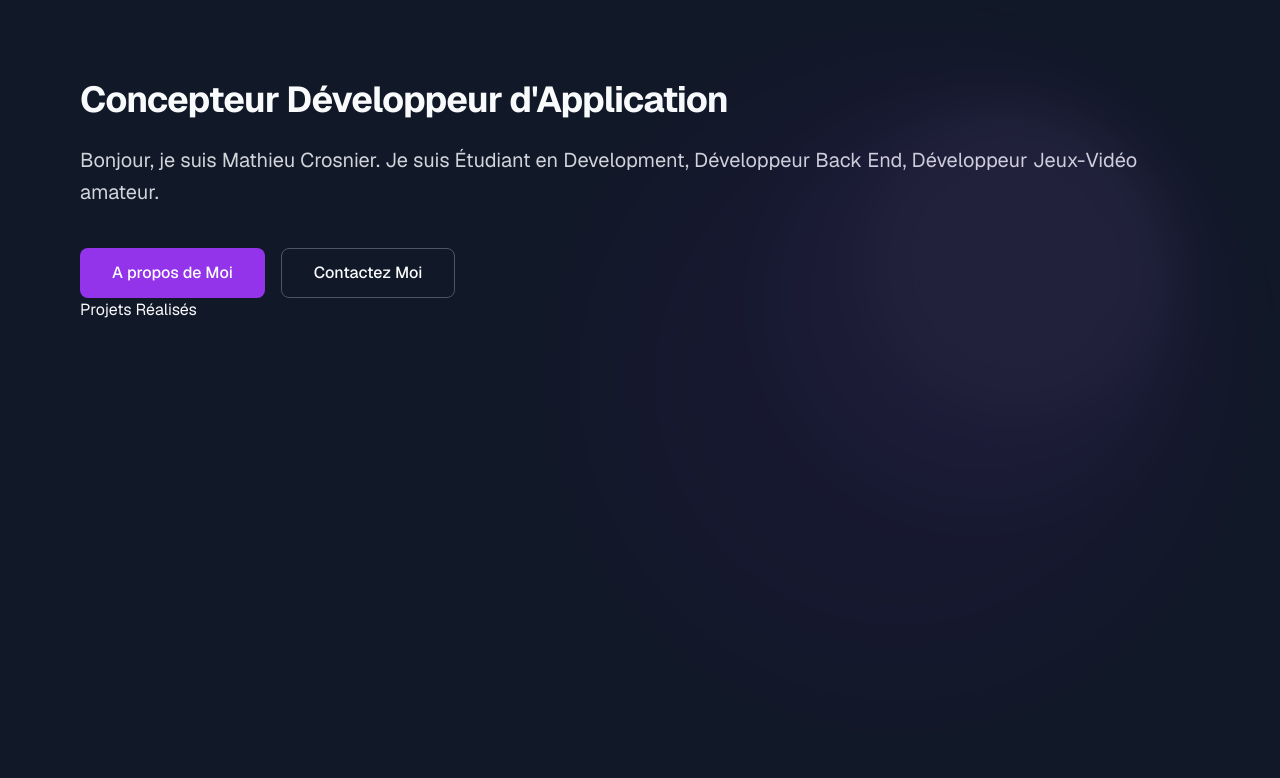
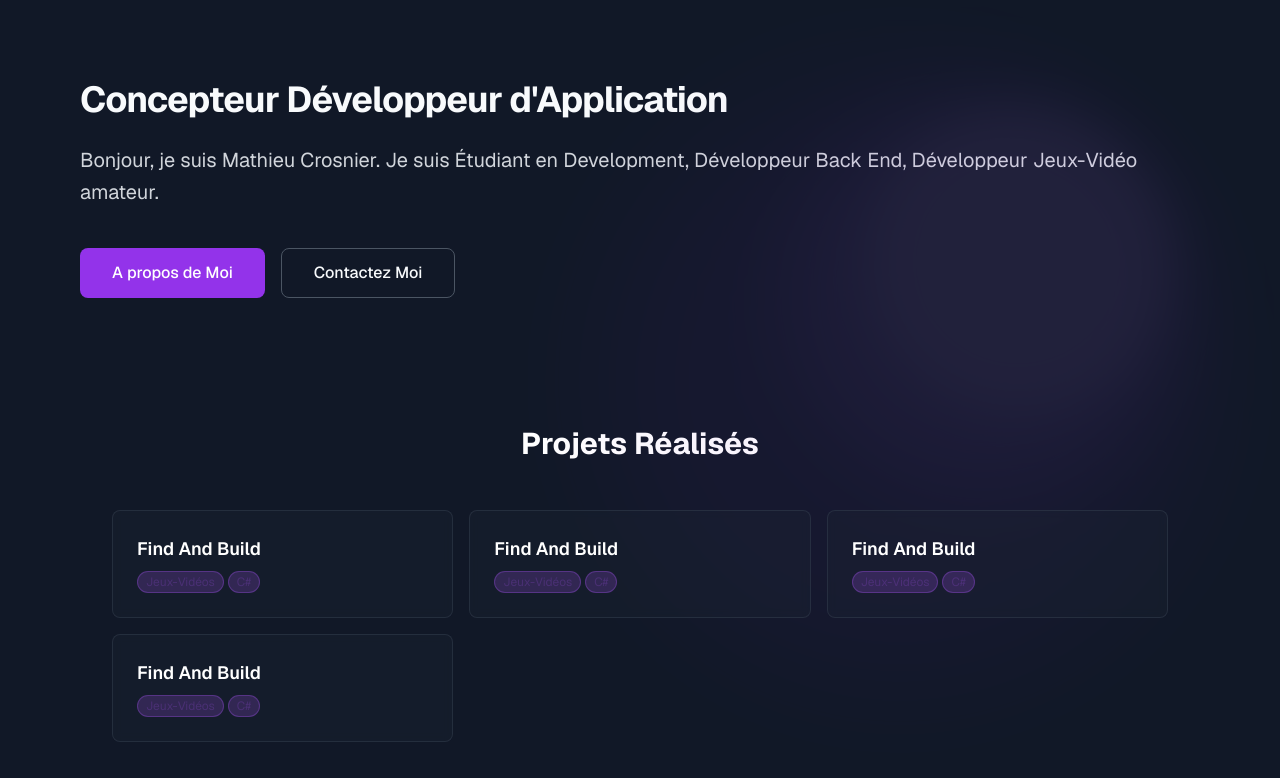
Before and after one commit to mat37dev/portfolio-next-js, a Next.js app: page / in a window 1280 px wide. Shown: the top 778 px of the page. Built offline with nearby package versions, Linux system fonts and the light colour scheme.

Commit message:
Ajout de projets 'template' et du style pour la liste des projets

```diff
--- a/src/app/components/ProjectSection.js
+++ b/src/app/components/ProjectSection.js
@@ -1,7 +1,55 @@
 const ProjectSection = () => {
-    return(
-        <section id={"projectSection"}>
-            <h2>Projets Réalisés</h2>
+    const projects = [
+        {
+            title: "Find And Build",
+            description: "Jeux vidéo créée durant une GameJam avec deux autres coéquipiers (2 développeurs, 1 modélisateur). " +
+                "Le principe du jeu est de retrouver des morceaux de la ville pour la reconstruire. Règle de la GameJam : " +
+                "2 jours pour réaliser le jeu sur le thème : \"trouver et construire\". Projet réalisé en C#",
+            tags: ["Jeux-Vidéos", "C#"]
+        },
+        {
+            title: "Find And Build",
+            description: "Jeux vidéo créée durant une GameJam avec deux autres coéquipiers (2 développeurs, 1 modélisateur). " +
+                "Le principe du jeu est de retrouver des morceaux de la ville pour la reconstruire. Règle de la GameJam : " +
+                "2 jours pour réaliser le jeu sur le thème : \"trouver et construire\". Projet réalisé en C#",
+            tags: ["Jeux-Vidéos", "C#"]
+        },
+        {
+            title: "Find And Build",
+            description: "Jeux vidéo créée durant une GameJam avec deux autres coéquipiers (2 développeurs, 1 modélisateur). " +
+                "Le principe du jeu est de retrouver des morceaux de la ville pour la reconstruire. Règle de la GameJam : " +
+                "2 jours pour réaliser le jeu sur le thème : \"trouver et construire\". Projet réalisé en C#",
+            tags: ["Jeux-Vidéos", "C#"]
+        },
+        {
+            title: "Find And Build",
+            description: "Jeux vidéo créée durant une GameJam avec deux autres coéquipiers (2 développeurs, 1 modélisateur). " +
+                "Le principe du jeu est de retrouver des morceaux de la ville pour la reconstruire. Règle de la GameJam : " +
+                "2 jours pour réaliser le jeu sur le thème : \"trouver et construire\". Projet réalisé en C#",
+            tags: ["Jeux-Vidéos", "C#"]
+        },
+    ]
+    return (
+        <section id="projectSection" className="px-4 py-32 sm:px-6 lg:px-8">
+            <h2 className="text-3xl font-bold text-white mb-12 text-center">Projets Réalisés</h2>
+            <div className="grid grid-cols-1 gap-4 sm:grid-cols-3">
+                {projects.map((project, index) => (
+                    <div key={index} className="bg-gray-800/30 backdrop-blur-sm rounded-lg p-6 border
+                    border-gray-700/50 hover:border-primary-500/50 transition-colors hover:shadow-sm">
+                        <div className="flex flex-col h-full">
+                            <h3 className="text-lg font-semibold text-white mb-2">{project.title}</h3>
+                            <div className="flex flex-wrap gap-1 mt-auto">
+                                {project.tags.map((tag, index) => (
+                                    <span key={index} className="px-2 py-0.5 text-xs rounded-full bg-primary-500/20
+                                    text-primary-500/20 text-primary-200 border border-primary-500/30">
+                                        {tag}
+                                    </span>
+                                ))}
+                            </div>
+                        </div>
+                    </div>
+                ))}
+            </div>
         </section>
     )
 }
```
